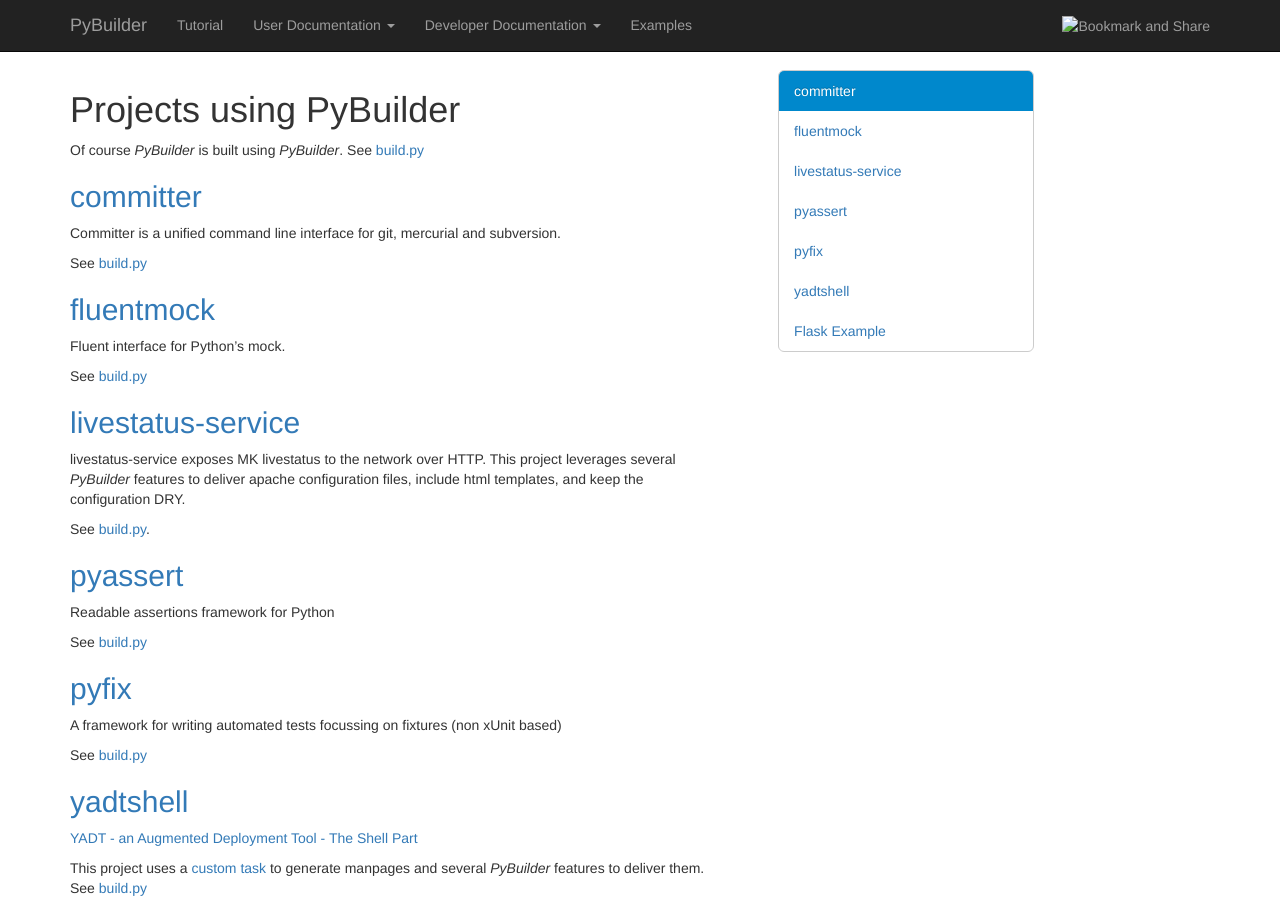
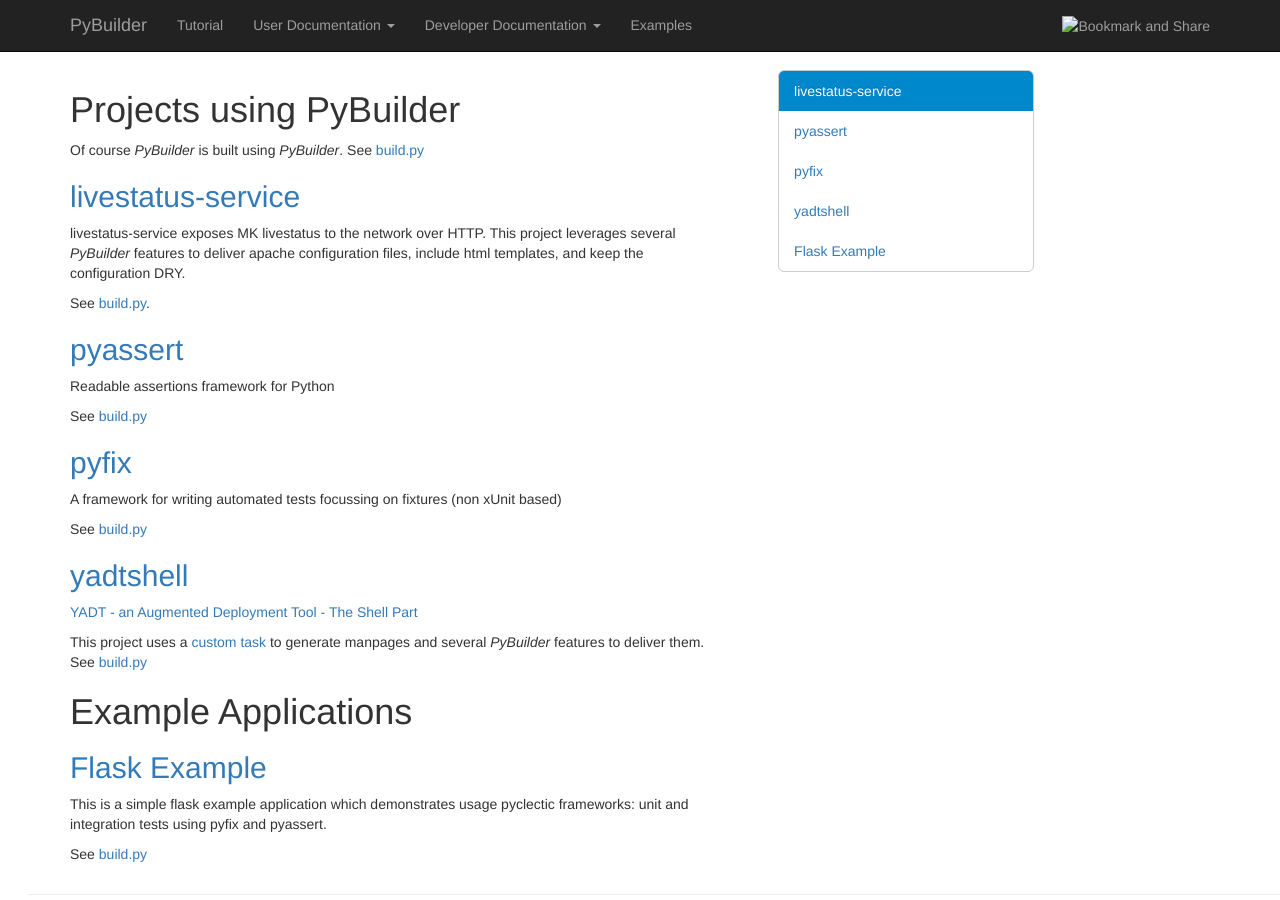
Before and after one commit to pybuilder/pybuilder.github.io, a Jekyll site: the page built from documentation/examples.md, in a window 1280 px wide and 900 px high. Built offline with Jekyll 4.4.1, drawn with Linux system fonts in a browser that asks for light colours; nearby versions of some CDN libraries.

Commit message:
Remove dead links

```diff
--- a/documentation/examples.md
+++ b/documentation/examples.md
@@ -7,18 +7,6 @@
 
 Of course *PyBuilder* is built using *PyBuilder*.
 See [build.py](https://github.com/pybuilder/pybuilder/blob/master/build.py)
-
-## [committer](https://github.com/aelgru/committer)
-
-Committer is a unified command line interface for git, mercurial and subversion.
-
-See [build.py](https://github.com/aelgru/committer/blob/master/build.py)
-
-## [fluentmock](https://github.com/aelgru/fluentmock)
-
-Fluent interface for Python's mock.
-
-See [build.py](https://github.com/aelgru/fluentmock/blob/master/build.py)
 
 ## [livestatus-service](https://github.com/ImmobilienScout24/livestatus_service)
 
```
